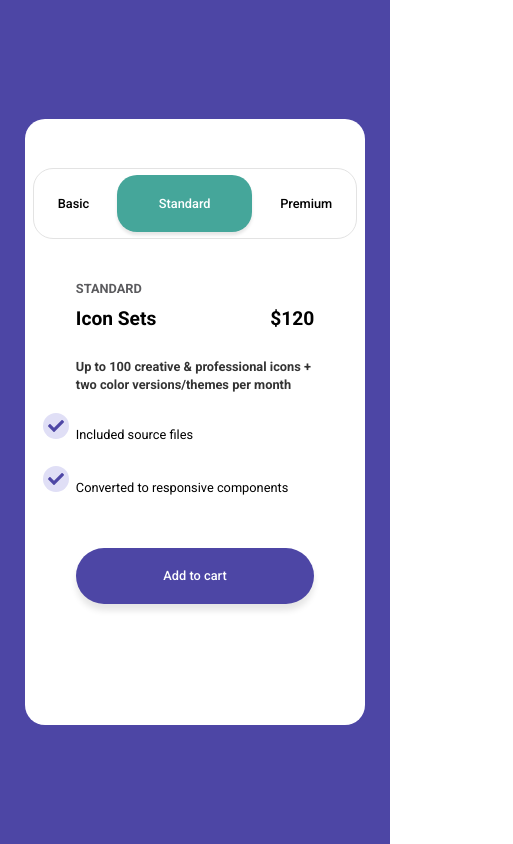
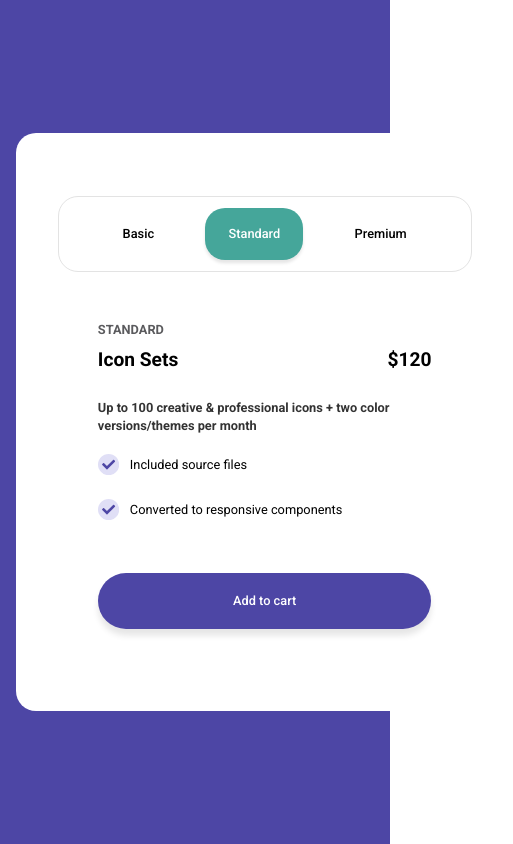
Before and after one commit to jc-ve/frontend-pro, a website: page projects/intermediate/icon-sets-pricing-card/index.html in a window 390 px wide. Shown: the whole page, 513 px wide, since content can reach past the window. Drawn offline with Linux system fonts and the light colour scheme.

Commit message:
fixing mobile responsiveness & added functionality

```diff
--- a/projects/intermediate/icon-sets-pricing-card/index.html
+++ b/projects/intermediate/icon-sets-pricing-card/index.html
@@ -38,5 +38,6 @@
         </div>
       </figure>
     </main>
+    <script src="script.js"></script>
   </body>
 </html>
--- a/projects/intermediate/icon-sets-pricing-card/script.js
+++ b/projects/intermediate/icon-sets-pricing-card/script.js
@@ -6,6 +6,7 @@ const itemsPricingPlan = document.querySelectorAll(".pricing__item");
 const showPlan = (e) => {
   const clicked = e.target.closest(".pricing__item");
   itemsPricingPlan.forEach((item) => item.classList.remove("active"));
+  clicked.classList.add("active");
 };
 
 listPricingPlan.addEventListener("click", showPlan);
--- a/projects/intermediate/icon-sets-pricing-card/style.css
+++ b/projects/intermediate/icon-sets-pricing-card/style.css
@@ -1,5 +1,6 @@
 :root {
   --clr-green: #45a69a;
+  --clr-green-dark: #3e958b;
   --clr-purple: #4d46a5;
   --clr-purple-light: #5f59ae;
   --clr-black: #000;
@@ -22,13 +23,13 @@ html {
   font-size: 62.5%;
 }
 
-@media screen and (max-width: 46.875em) {
+@media screen and (max-width: 50em) {
   html {
     font-size: 56.25%;
   }
 }
 
-@media screen and (max-width: 34.375em) {
+@media screen and (max-width: 40.625em) {
   html {
     font-size: 50%;
   }
@@ -57,40 +58,41 @@ main {
   border-radius: 20px;
 }
 
-@media screen and (max-width: 34.375em) {
+/* @media screen and (max-width: 34.375em) {
   .pricing {
     padding: 6.1rem 1rem 15.1rem;
   }
-}
+} */
 
 .pricing__plan {
   list-style: none;
   display: flex;
   align-items: center;
   justify-content: center;
-  gap: 7rem;
   padding: 1.4rem 5.1rem;
   border: 1px solid var(--clr-gray-light);
   border-radius: 20px;
   margin-bottom: 6.3rem;
 }
 
-@media screen and (max-width: 46.875em) {
+@media screen and (max-width: 50em) {
   .pricing__plan {
     gap: 3.5rem;
   }
 }
 
-@media screen and (max-width: 34.375em) {
+/* @media screen and (max-width: 34.375em) {
   .pricing__plan {
     padding: 0.8rem 3rem;
     margin-bottom: 5.2rem;
   }
-}
+} */
 
 .pricing__item {
   font-weight: 500;
   transition: color 0.3s ease;
+  padding: 2.6rem 5.2rem;
+  border-radius: 20px;
   cursor: pointer;
 }
 
@@ -101,9 +103,18 @@ main {
 .pricing__item.active {
   background-color: var(--clr-green);
   color: var(--clr-white);
-  padding: 2.6rem 5.2rem;
-  border-radius: 20px;
   box-shadow: 0 0.4rem 0.4rem rgba(0, 0, 0, 0.1);
+  transition: background-color 0.3s ease;
+}
+
+.pricing__item.active:hover {
+  background-color: var(--clr-green-dark);
+}
+
+@media screen and (max-width: 50em) {
+  .pricing__item {
+    padding: 2.3rem 2.9rem;
+  }
 }
 
 .pricing__body {
@@ -111,11 +122,12 @@ main {
   margin: 0 auto;
 }
 
-@media screen and (max-width: 34.375em) {
+/* @media screen and (max-width: 34.375em) {
   .pricing__body {
-    max-width: 29.8rem;
+    max-width: 100%;
+    padding: 0 4.1rem;
   }
-}
+} */
 
 .pricing__type {
   font-weight: 700;
@@ -142,6 +154,7 @@ main {
 }
 
 .pricing__features {
+  list-style: none;
   display: flex;
   flex-direction: column;
   gap: 3rem;
@@ -149,7 +162,18 @@ main {
 }
 
 .pricing__feature {
-  list-style-image: url("images/checkmark.svg");
+  display: flex;
+  align-items: center;
+  gap: 1.4rem;
+}
+
+.pricing__feature::before {
+  display: block;
+  content: "";
+  background: url(./images/checkmark.svg) no-repeat;
+  height: 2.6rem;
+  width: 2.6rem;
+  background-size: contain;
 }
 
 .pricing__btn {
```
